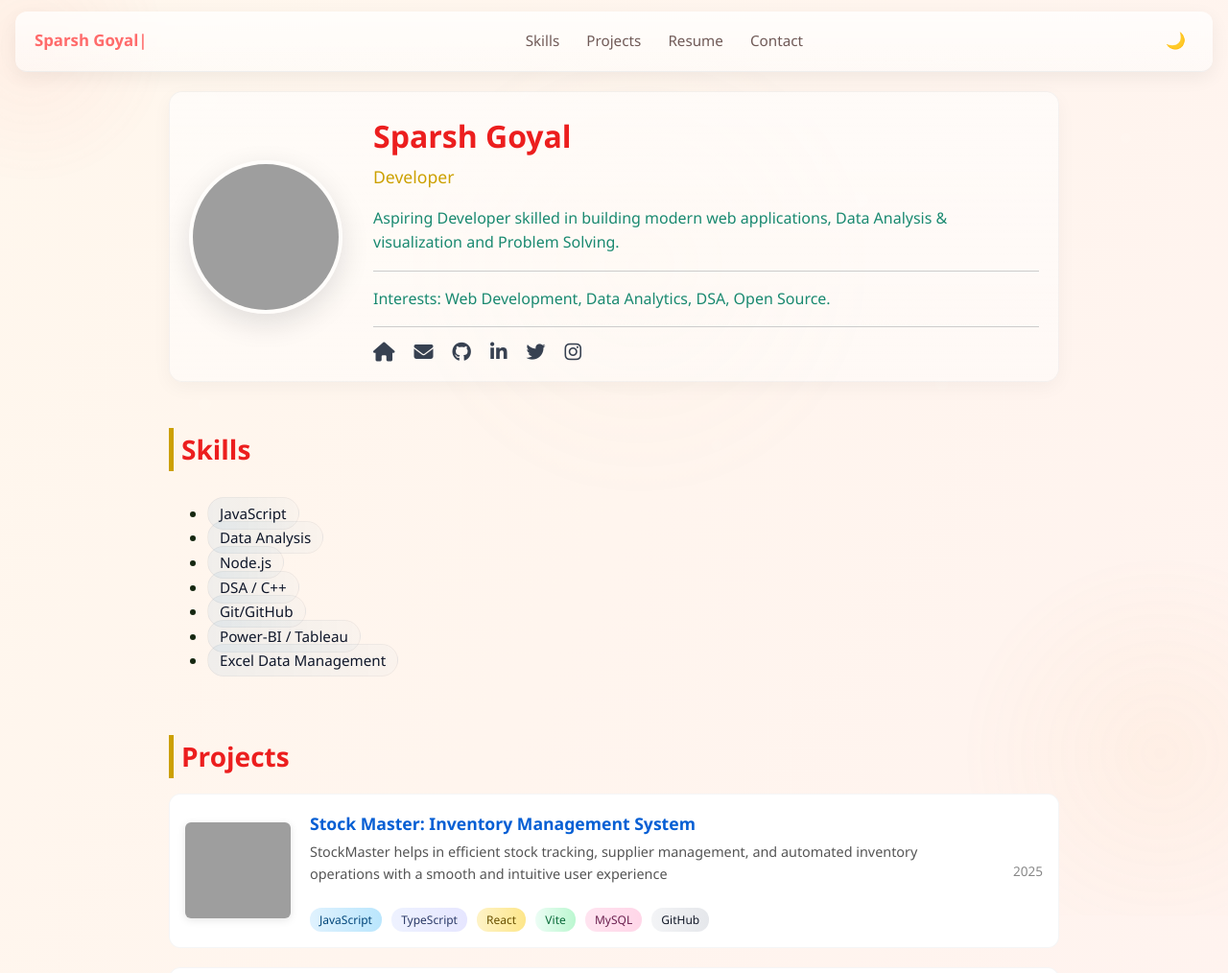
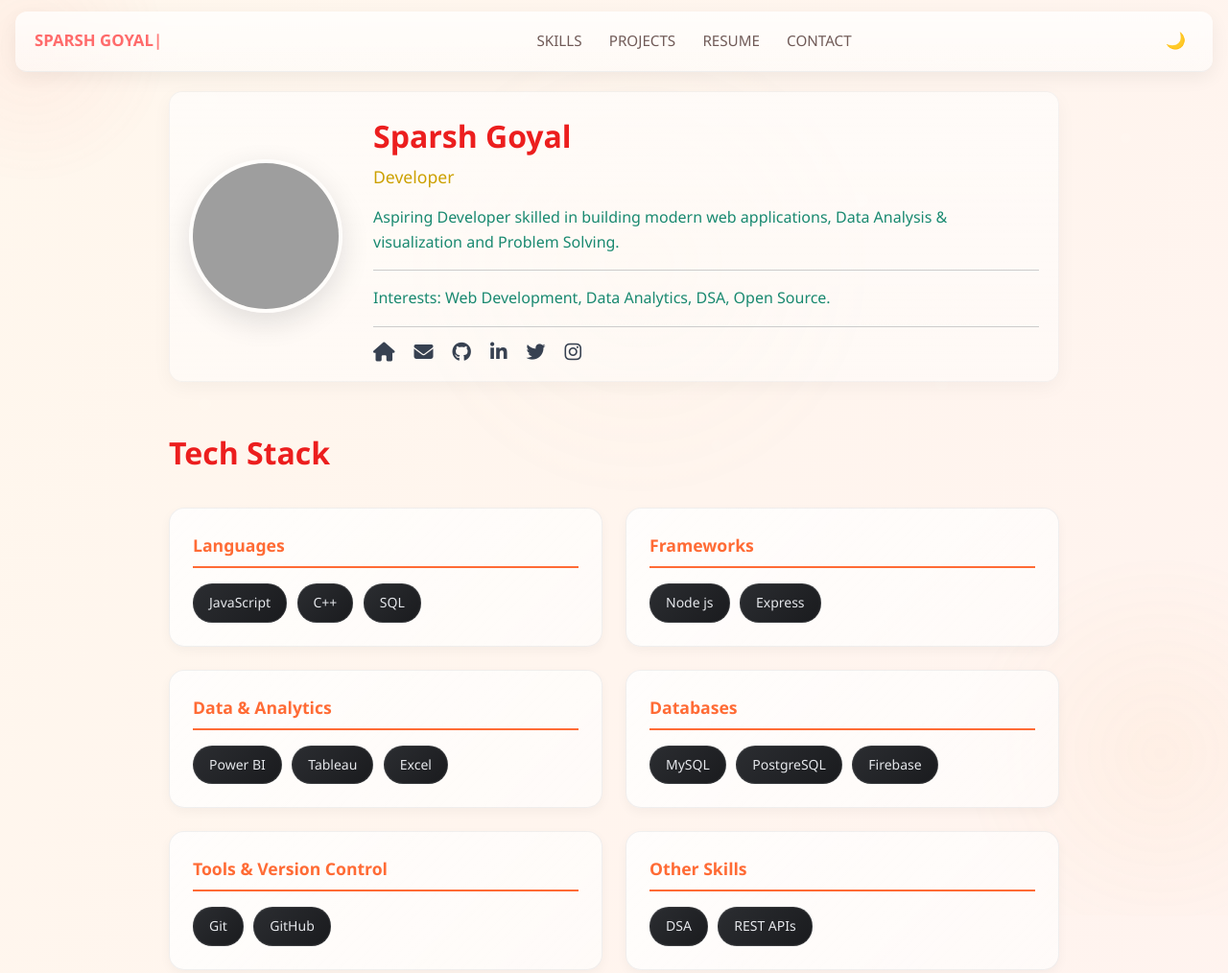
Before and after one commit to Sparsh-goyal01/my-portfolio, a website: page index.html in a window 1280 px wide. Shown: the top 1014 px of the page at 96% size. Drawn offline with nearby package versions, Linux system fonts and the light colour scheme; grey boxes are pictures that could not be loaded.

Commit message:
regular commit

```diff
--- a/index.html
+++ b/index.html
@@ -112,20 +112,73 @@
     </div>
   </section>
 
-  <section id="skills" class="skills reveal" aria-label="Skills">
-    <h2 tabindex="0">Skills</h2>
-    <div class="skills-list" role="list">
-    <ul>
-     <li> <span class="skill-badge reveal" role="listitem">JavaScript</span>          </li>
-     <li> <span class="skill-badge reveal" role="listitem">Data Analysis</span>       </li>
-     <li> <span class="skill-badge reveal" role="listitem">Node.js</span>             </li>
-     <li> <span class="skill-badge reveal" role="listitem">DSA / C++ </span>    </li>
-     <li> <span class="skill-badge reveal" role="listitem">Git/GitHub</span>          </li>
-     <li> <span class="skill-badge reveal" role="listitem">Power-BI / Tableau</span>             </li>
-     <li> <span class="skill-badge reveal" role="listitem">Excel Data Management</span>          </li>
-     <!-- <li> <span class="skill-badge" role="listitem">REST APIs</span>  </li> -->
-    </ul>
-</div>
+  <section id="skills" class="tech-stack reveal" aria-label="Tech Stack">
+    <h2 tabindex="0">Tech Stack</h2>
+
+    <div class="tech-grid">
+      <!-- Languages -->
+      <div class="tech-category reveal">
+        <h3 class="category-title">Languages</h3>
+        <div class="tech-items">
+          <span class="tech-badge">JavaScript</span>
+          <span class="tech-badge">C++</span>
+          <!-- <span class="tech-badge">Python</span> -->
+          <span class="tech-badge">SQL</span>
+        </div>
+      </div>
+
+      <!-- Frameworks -->
+      <div class="tech-category reveal">
+        <h3 class="category-title">Frameworks</h3>
+        <div class="tech-items">
+          <span class="tech-badge">Node js</span>
+          <span class="tech-badge">Express</span>
+          <!-- <span class="tech-badge">React</span> -->
+        </div>
+      </div>
+
+      <!-- Data & Analytics -->
+      <div class="tech-category reveal">
+        <h3 class="category-title">Data & Analytics</h3>
+        <div class="tech-items">
+          <span class="tech-badge">Power BI</span>
+          <span class="tech-badge">Tableau</span>
+          <span class="tech-badge">Excel</span>
+          <!-- <span class="tech-badge">Data Analysis</span> -->
+        </div>
+      </div>
+
+      <!-- Databases -->
+      <div class="tech-category reveal">
+        <h3 class="category-title">Databases</h3>
+        <div class="tech-items">
+          <span class="tech-badge">MySQL</span>
+          <span class="tech-badge">PostgreSQL</span>
+          <span class="tech-badge">Firebase</span>
+        </div>
+      </div>
+
+      <!-- Tools & DevOps -->
+      <div class="tech-category reveal">
+        <h3 class="category-title">Tools & Version Control</h3>
+        <div class="tech-items">
+          <span class="tech-badge">Git</span>
+          <span class="tech-badge">GitHub</span>
+          <!-- <span class="tech-badge">VS Code</span> -->
+          <!-- <span class="tech-badge">Vite</span> -->
+        </div>
+      </div>
+
+      <!-- Other Skills -->
+      <div class="tech-category reveal">
+        <h3 class="category-title">Other Skills</h3>
+        <div class="tech-items">
+          <span class="tech-badge">DSA</span>
+          <span class="tech-badge">REST APIs</span>
+          <!-- <span class="tech-badge">PWA</span> -->
+        </div>
+      </div>
+    </div>
   </section>
 
   <section id="projects" class="projects">
--- a/style.css
+++ b/style.css
@@ -148,6 +148,7 @@ header {
   border-radius: 12px;
   z-index: 30;
   box-shadow: 0 6px 20px rgba(2, 6, 23, 0.06);
+  text-transform: uppercase;
 }
 
 header .logo {
@@ -157,15 +158,19 @@ header .logo {
   display: flex;
   align-items: center;
   gap: 0.6rem;
+  min-width: 180px; /* Reserve space to prevent layout shift */
 }
 
 header .logo h1 {
   font-size: 1.05rem;
-  margin: 0
+  margin: 0;
+  display: inline-block;
+  min-width: 165px; /* Enough for "Sparsh Goyal" */
 }
 
 header .logo #typing {
-  font-weight: 700
+  font-weight: 700;
+  display: inline-block;
 }
 
 nav a {
@@ -484,7 +489,88 @@ section.experience h2 {
   color: #444;
 }
 
-/* Skills Section */
+/* Tech Stack Section - Aesthetic categorized layout */
+section.tech-stack {
+  margin-top: 3rem;
+}
+
+section.tech-stack h2 {
+  font-size: 2rem;
+  margin-bottom: 2rem;
+  color:  #ec1e1e;
+  font-weight: 700;
+  text-align: left;
+}
+
+.tech-grid {
+  display: grid;
+  grid-template-columns: repeat(auto-fit, minmax(300px, 1fr));
+  gap: 1.5rem;
+}
+
+.tech-category {
+  background: linear-gradient(135deg, rgba(255, 255, 255, 0.8), rgba(255, 255, 255, 0.6));
+  border: 1px solid rgba(15, 23, 42, 0.06);
+  border-radius: 16px;
+  padding: 1.5rem;
+  box-shadow: 0 4px 12px rgba(0, 0, 0, 0.04);
+  transition: transform 300ms ease, box-shadow 300ms ease;
+}
+
+.tech-category:hover {
+  transform: translateY(-4px);
+  box-shadow: 0 8px 24px rgba(0, 0, 0, 0.08);
+}
+
+.category-title {
+  font-size: 1.1rem;
+  font-weight: 600;
+  color: #ff6b35;
+  margin: 0 0 1rem 0;
+  padding-bottom: 0.5rem;
+  border-bottom: 2px solid #ff6b35;
+}
+
+.tech-items {
+  display: flex;
+  flex-wrap: wrap;
+  gap: 0.65rem;
+}
+
+.tech-badge {
+  display: inline-block;
+  background: linear-gradient(135deg, #2b2d31, #1a1b1e);
+  color: #e5e7eb;
+  padding: 0.5rem 1rem;
+  border-radius: 20px;
+  font-size: 0.875rem;
+  font-weight: 500;
+  user-select: none;
+  transition: all 250ms ease;
+  border: 1px solid rgba(255, 255, 255, 0.1);
+  cursor: default;
+}
+
+.tech-badge:hover {
+  background: linear-gradient(135deg, #ff6b35, #ff8c42);
+  color: #ffffff;
+  transform: translateY(-2px) scale(1.05);
+  box-shadow: 0 4px 12px rgba(255, 107, 53, 0.3);
+}
+
+/* Responsive adjustments for tech stack */
+@media (max-width: 768px) {
+  .tech-grid {
+    grid-template-columns: 1fr;
+  }
+
+  section.tech-stack h2 {
+    font-size: 1.75rem;
+    text-align: center;
+  }
+}
+
+/* Old skills section kept for compatibility */
 section.skills {
   margin-top: 3rem;
 }
@@ -683,11 +769,28 @@ button[type="submit"]:focus {
   /* Make headings white in dark mode */
   .profile-details h1,
   section.skills h2,
+  section.tech-stack h2,
   section.projects h2,
   section.experience h2,
   section.resume h2,
   section.contact h2 {
     color: #ffffff;
+  }
+
+  /* Tech stack dark mode */
+  .tech-category {
+    background: linear-gradient(135deg, rgba(255, 255, 255, 0.05), rgba(255, 255, 255, 0.02));
+    border: 1px solid rgba(255, 255, 255, 0.08);
+  }
+
+  .tech-category:hover {
+    background: linear-gradient(135deg, rgba(255, 255, 255, 0.08), rgba(255, 255, 255, 0.04));
+    box-shadow: 0 8px 24px rgba(0, 0, 0, 0.3);
+  }
+
+  .category-title {
+    color: #ff8c42;
+    border-bottom: 2px solid #ff8c42;
   }
 
   /* Make project title headings consistent with link color */
@@ -743,6 +846,7 @@ button[type="submit"]:focus {
 /* Make headings white in dark mode */
 .theme-dark .profile-details h1,
 .theme-dark section.skills h2,
+.theme-dark section.tech-stack h2,
 .theme-dark section.projects h2,
 .theme-dark section.experience h2,
 .theme-dark section.resume h2,
@@ -750,22 +854,78 @@ button[type="submit"]:focus {
   color: #ffffff;
 }
 
+/* Tech stack dark mode styling */
+.theme-dark .tech-category {
+  background: linear-gradient(135deg, rgba(255, 255, 255, 0.05), rgba(255, 255, 255, 0.02));
+  border: 1px solid rgba(255, 255, 255, 0.08);
+}
+
+.theme-dark .tech-category:hover {
+  background: linear-gradient(135deg, rgba(255, 255, 255, 0.08), rgba(255, 255, 255, 0.04));
+  box-shadow: 0 8px 24px rgba(0, 0, 0, 0.3);
+}
+
+.theme-dark .category-title {
+  color: #ff8c42;
+  border-bottom: 2px solid #ff8c42;
+}
+
 /* Make project title headings consistent with link color */
 .theme-dark .project-content h3 {
   color: #93c5fd;
 }
 
-/* reveal animation */
+/* reveal animation - optimized for all screen modes */
 .reveal {
   opacity: 0;
-  transform: translateY(10px) scale(0.995);
-  transition: opacity 520ms cubic-bezier(.2, .8, .2, 1), transform 520ms cubic-bezier(.2, .8, .2, 1);
-  will-change: opacity, transform
+  transform: translateY(20px) scale(0.98);
+  transition: opacity 600ms cubic-bezier(0.16, 1, 0.3, 1),
+              transform 600ms cubic-bezier(0.16, 1, 0.3, 1);
 }
 
 .reveal.revealed {
   opacity: 1;
-  transform: translateY(0) scale(1)
+  transform: translateY(0) scale(1);
+  will-change: auto; /* Reset will-change after animation */
+}
+
+/* Reduced motion support - instant reveal */
+@media (prefers-reduced-motion: reduce) {
+  .reveal {
+    opacity: 1;
+    transform: none;
+    transition: none;
+  }
+
+  .reveal.revealed {
+    opacity: 1;
+    transform: none;
+  }
+}
+
+/* Mobile optimizations - shorter distance and duration */
+@media (max-width: 640px) {
+  .reveal {
+    transform: translateY(10px) scale(0.99);
+    transition: opacity 400ms cubic-bezier(0.16, 1, 0.3, 1),
+                transform 400ms cubic-bezier(0.16, 1, 0.3, 1);
+  }
+}
+
+/* Tablet optimizations */
+@media (min-width: 641px) and (max-width: 1024px) {
+  .reveal {
+    transform: translateY(15px) scale(0.985);
+    transition: opacity 500ms cubic-bezier(0.16, 1, 0.3, 1),
+                transform 500ms cubic-bezier(0.16, 1, 0.3, 1);
+  }
+}
+
+/* Performance optimization for animations */
+@media (prefers-reduced-motion: no-preference) {
+  .reveal:not(.revealed) {
+    will-change: opacity, transform;
+  }
 }
 
 /* theme toggle button */
```
